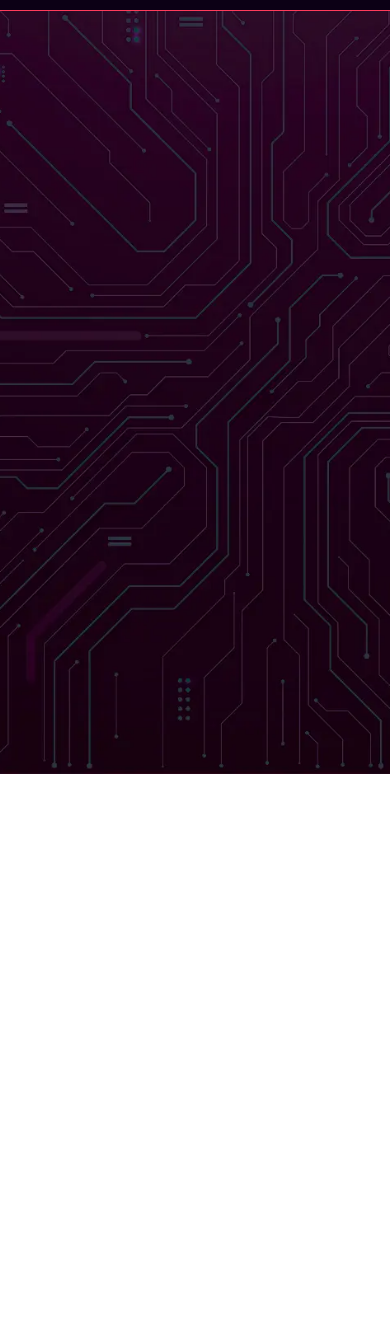
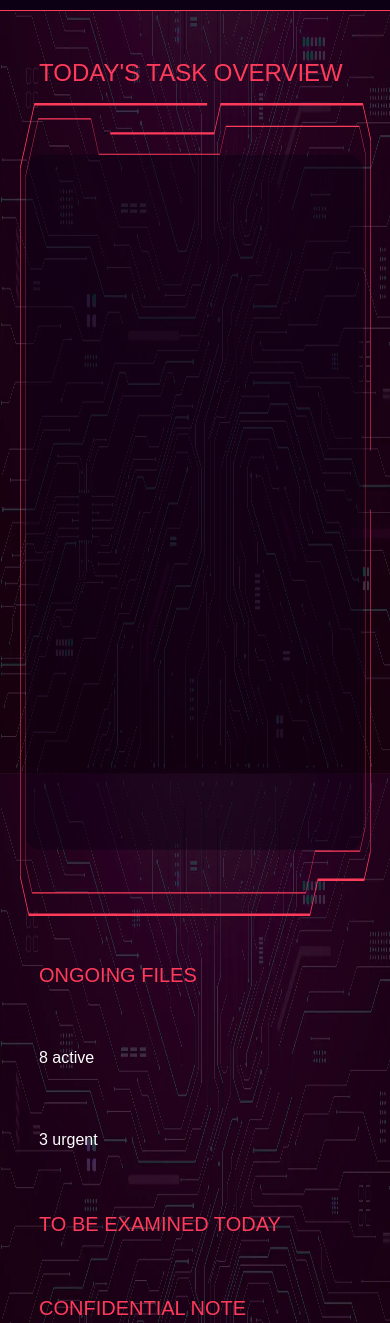
Before and after one commit to alyssa-beaufils/Design-fiction, a website: page src/home.html in a window 390 px wide. Shown: the part 70-1393 px from the top of the page. Before the commit the page ends 844 px from the top, so only its background shows below. Drawn offline with nearby package versions, Linux system fonts and the light colour scheme; files that its build step writes are made by us from their sources; a web font is replaced by a local one.

Commit message:
img panel responsive

```diff
--- a/src/home.html
+++ b/src/home.html
@@ -11,6 +11,9 @@
   <meta name="viewport" content="width=device-width, initial-scale=1">
 
   <link rel="stylesheet" href="styles/app.css">
+  <link rel="preconnect" href="https://fonts.googleapis.com">
+  <link rel="preconnect" href="https://fonts.gstatic.com" crossorigin>
+  <link href="https://fonts.googleapis.com/css2?family=Exo+2:ital,wght@0,100..900;1,100..900&family=Homenaje&family=Space+Mono:ital,wght@0,400;0,700;1,400;1,700&display=swap" rel="stylesheet">
 
   <script src="scripts/app.js" defer></script>
 </head>
@@ -39,9 +42,27 @@
         </ul>
     </nav>
 
-    <div class="flex-container-centre">
-        <div class="message" id="message"></div>
+    <div class="message" id="message"></div>
+
+    <h1 class="title-panel">TODAY'S TASK OVERVIEW</h1>
+
+    <div class="panel-container">
+        <img src="../assets/images/panel-mobile.svg" alt="Panel mobile" class="panel-mobile">
+
+        <h1 class="text-big-panel">ONGOING FILES</h1>
+        <p>8 active</p>
+        <p>3 urgent</p>
+
+        <h1 class="text-big-panel">TO BE EXAMINED TODAY</h1>
+
+        <h1 class="text-big-panel">CONFIDENTIAL NOTE</h1>
+        <p>File #9320 has deactivated all functions and notifications. Behavior is stable; however, the isolation appears to be self-imposed.</p>
     </div>
 
+    <div class="automated-message">
+        <p>Every day, you make a difference. We're proud to have you on our team! Keep up the great work.</p>
+        <p>– Bondly</p>
+        <p class="log">Automated message</p>
+    </div>
 </body>
 </html>
--- a/src/styles/components/_typography.scss
+++ b/src/styles/components/_typography.scss
@@ -1,13 +1,35 @@
 .text-big{ @include font-size-responsive(20px, 24px, 32px); }
-.text-nav{ @include font-size-responsive(16px, 18px, 20px); }
+.title-panel{ @include font-size-responsive(24px, 26px, 32px); }
+.text-big-panel{ @include font-size-responsive(20px, 24px, 32px); }
+.text-nav{ @include font-size-responsive(18px, 18px, 20px); }
 .log{ @include font-size-responsive(14px, 16px, 16px); }
 .feedback{ @include font-size-responsive(14px, 16px, 16px); }
+p{ @include font-size-responsive(16px, 18px, 18px); }
 
 .text-big{
   font-family: $font-primary;
-  color: $color-tertiary;
+  color: $color-secondary;
   font-weight: 400;
   font-style: normal;
+}
+
+.title-panel{
+  font-family: $font-primary;
+  color: $color-secondary;
+  font-weight: 400;
+  font-style: normal;
+  margin-left: 10vw;
+  margin-top: 48px;
+}
+
+
+.text-big-panel{
+  font-family: $font-primary;
+  color: $color-secondary;
+  font-weight: 400;
+  font-style: normal;
+  margin-left: 10vw;
+  margin-top: 48px;
 }
 
 .text-nav{
@@ -37,3 +59,12 @@
   margin: 0;
   padding: 0;
 }
+
+p{
+  font-family: $font-primary;
+  color: $color-tertiary;
+  font-weight: 400;
+  font-style: normal;
+  margin-left: 10vw;
+  margin-top: 48px;
+}
--- a/src/styles/layout/_gridd.scss
+++ b/src/styles/layout/_gridd.scss
@@ -21,3 +21,10 @@
     background-color: $color-primary;
     border-bottom: 1px solid $color-secondary;
 }
+
+.panel-container{
+    width: 100%;
+    height: 100%;
+    display: flex;
+    flex-direction: column;
+}
--- a/src/styles/layout/_img.scss
+++ b/src/styles/layout/_img.scss
@@ -18,3 +18,9 @@
     margin-top: 16px;
     margin-bottom: 16px;
 }
+
+.panel-mobile{
+    width: 90%;
+    height: 100%;
+    margin-left: 5vw;
+}
--- a/src/styles/layout/design.scss
+++ b/src/styles/layout/design.scss
@@ -104,7 +104,7 @@
     font-family: $font-tertiary;
     font-weight: 500;
     font-style: normal;
-    font-size: 18px;
+    font-size: 16px;
     list-style: none;
     padding: 15px;
 }
```
Also changed, not shown: src/assets/images/auto-msg-bg.svg (added), src/assets/images/panel-desktop.svg (added), src/assets/images/panel-mobile.svg (added).
